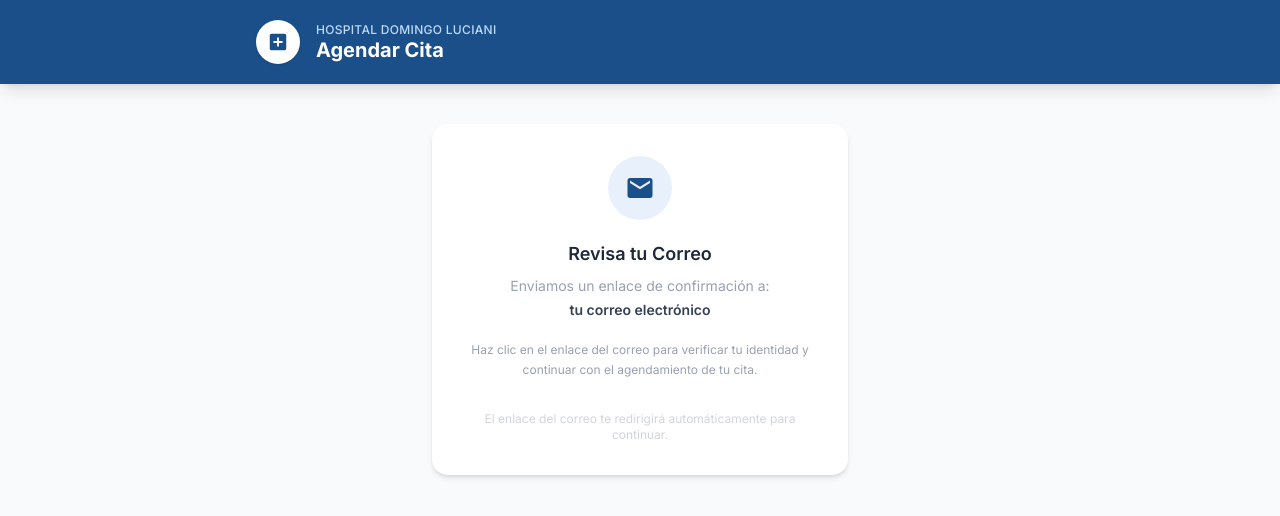
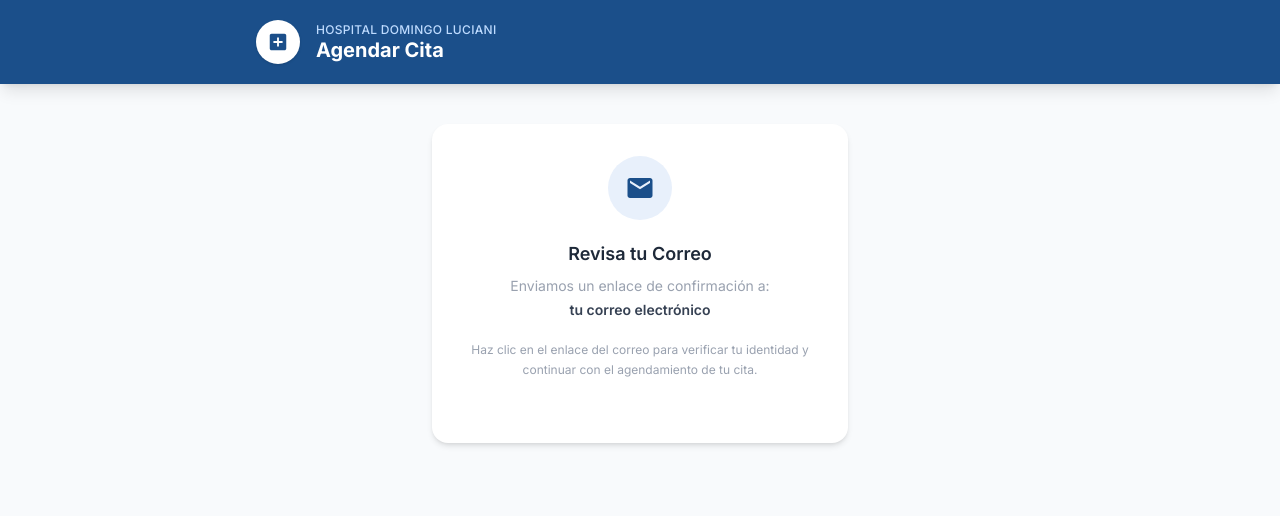
Before and after one commit to keace888/agendarcita, a Next.js app in the folder agendarcita/: page /verificando in a window 1280 px wide. Shown: the top 516 px of the page. Built offline with nearby package versions, Linux system fonts and the light colour scheme.

Commit message:
Add bypass button on verificando page for demo

```diff
--- a/agendarcita/app/verificando/page.tsx
+++ b/agendarcita/app/verificando/page.tsx
@@ -35,9 +35,15 @@ export default async function VerificandoPage({
             continuar con el agendamiento de tu cita.
           </p>
 
-          <p className="text-xs text-gray-300">
-            El enlace del correo te redirigirá automáticamente para continuar.
-          </p>
+          {cedula && (
+            <Link
+              href={`/paciente/${cedula}`}
+              className="inline-block w-full text-white font-semibold py-3 rounded-xl text-sm transition-opacity hover:opacity-90"
+              style={{ backgroundColor: '#1B4F8A' }}
+            >
+              Ya verifiqué mi correo →
+            </Link>
+          )}
         </div>
       </main>
     </div>
```
